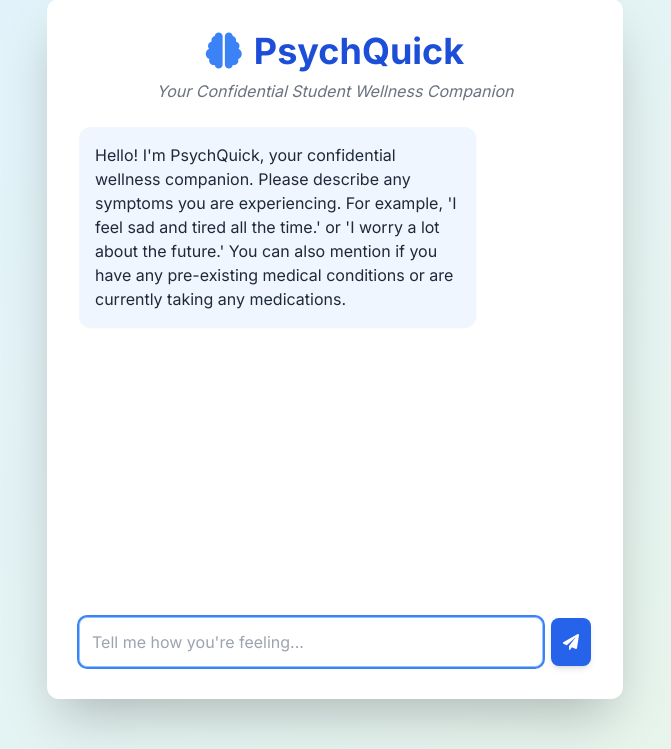
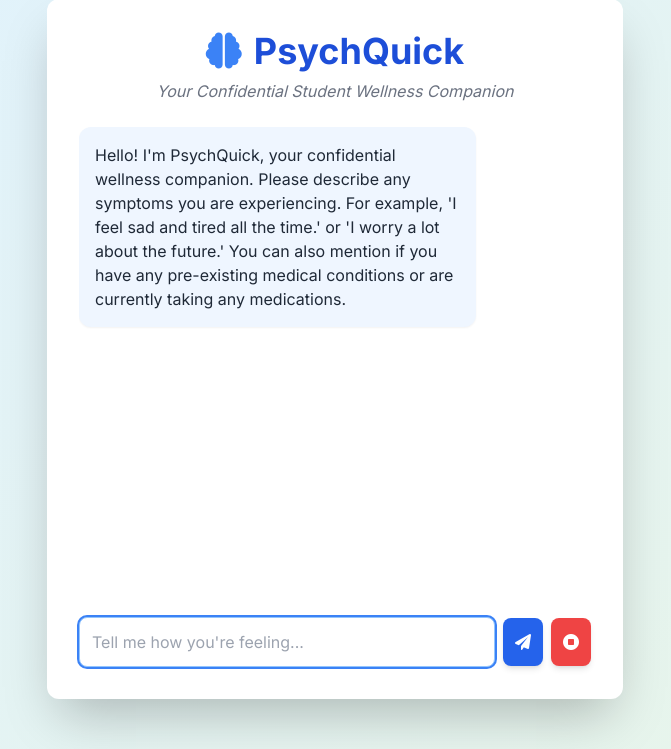
Before and after one commit to lydianzr/Psychquick, a Flask app: page / in a window 1280 px wide. Shown: the part 51-800 px from the top of the page, without its empty margins (305-976 px from the left). Run offline with Flask 3, Linux system fonts and the light colour scheme; some libraries are stand-ins or nearby versions.

Commit message:
Update index.html

```diff
--- a/templates/index.html
+++ b/templates/index.html
@@ -116,12 +116,18 @@
 <div class="flex items-center">
     <input type="text" id="user-input" placeholder="Tell me how you're feeling..."
            class="flex-grow p-3 rounded-lg border border-blue-300 focus:outline-none focus:ring-2 focus:ring-blue-500 text-gray-700 text-sm sm:text-base">
+
     <button id="send-button"
             class="ml-2 p-3 bg-blue-600 text-white rounded-lg shadow-md hover:bg-blue-700 focus:outline-none focus:ring-2 focus:ring-blue-500 transition duration-200 ease-in-out">
         <i class="fas fa-paper-plane"></i>
     </button>
+
+    <button id="stop-button"
+            class="ml-2 p-3 bg-red-500 text-white rounded-lg shadow-md hover:bg-red-600 focus:outline-none focus:ring-2 focus:ring-red-400 transition duration-200 ease-in-out">
+        <i class="fas fa-stop-circle"></i>
+    </button>
 </div>
-    </div>
+
 
     <script>
         const chatHistory = document.getElementById('chat-history');
```
Lines whose indentation alone changed are shown as unchanged.
